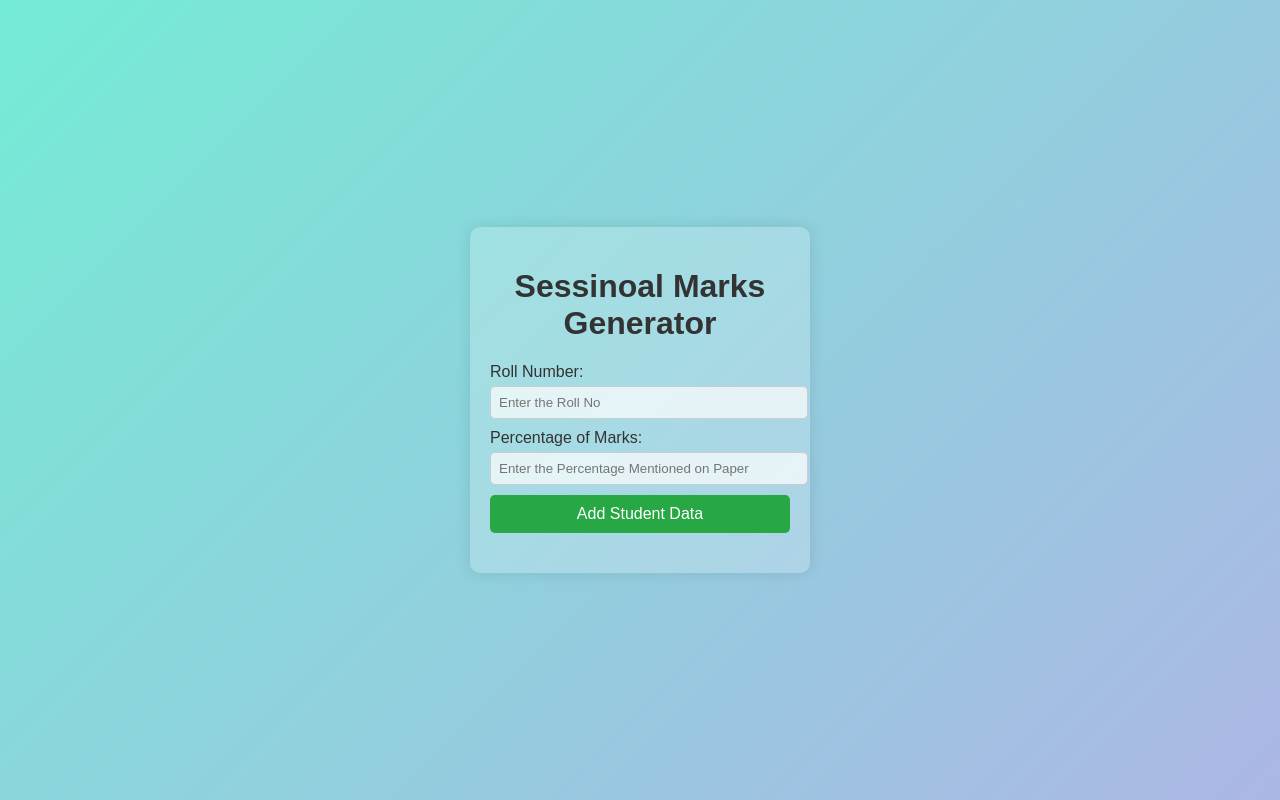
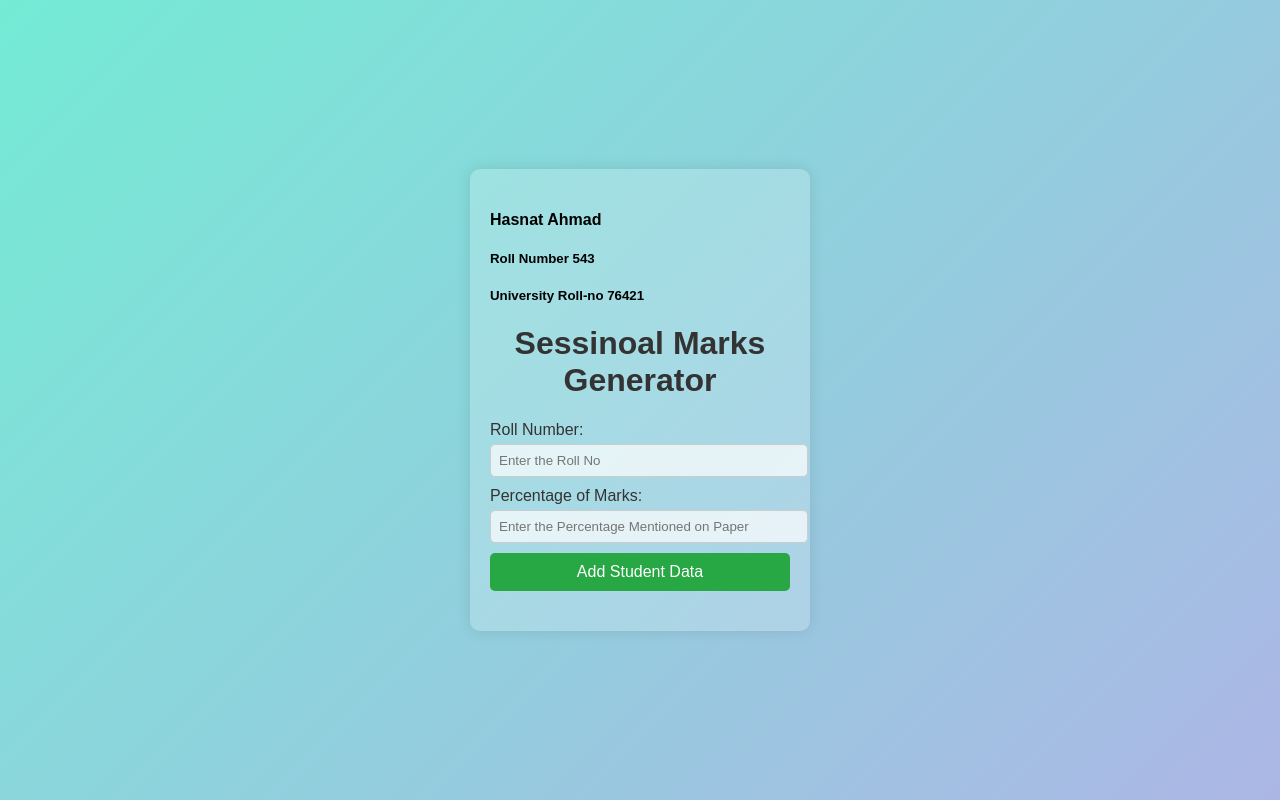
Before and after one commit to HAS0786/Random-Number-Generator, a plain HTML site: page index.html in a window 1280 px wide. Drawn offline with Linux system fonts and the light colour scheme.

Commit message:
Add Name

```diff
--- a/index.html
+++ b/index.html
@@ -10,6 +10,10 @@
 
 <body>
     <div class="container">
+
+        <h4>Hasnat Ahmad</h4>
+        <h5>Roll Number  543</h5>
+        <h5>University Roll-no 76421</h5>
         <h1>Sessinoal Marks Generator</h1>
         <!-- form is used to take the Inputs -->
         <form id="numberForm">
```
